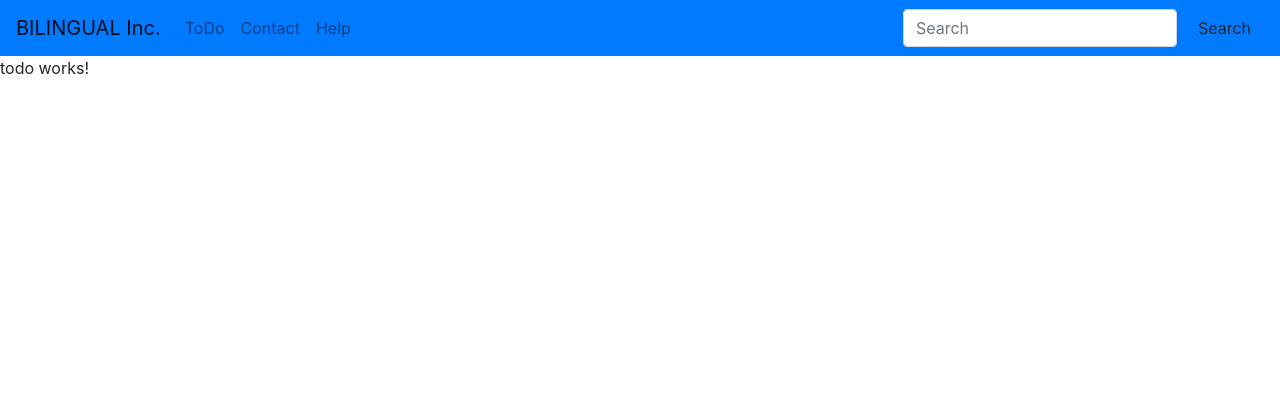
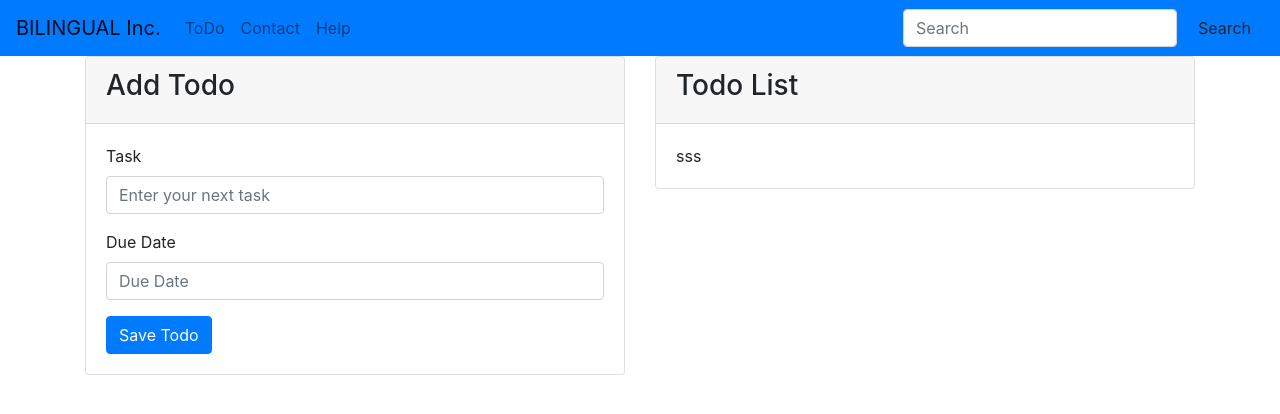
Before and after one commit to RonAlmog/angular-bilingual, an Angular app: page /todo in a window 1280 px wide. Shown: the top 414 px of the page. Built offline with nearby package versions, Linux system fonts and the light colour scheme.

Commit message:
basic add form

```diff
--- a/src/app/app.component.html
+++ b/src/app/app.component.html
@@ -1,3 +1,5 @@
 <app-topbar></app-topbar>
 
-<router-outlet></router-outlet>
+<div class="container">
+  <router-outlet></router-outlet>
+</div>
--- a/src/app/components/todo/todo.component.html
+++ b/src/app/components/todo/todo.component.html
@@ -1,3 +1,32 @@
-<p>
-  todo works!
-</p>
+<div class="row">
+  <div class="col-sm">
+    <div class="card">
+      <div class="card-header">
+          <h3>Add Todo</h3>
+      </div>
+      <div class="card-body">
+        <form>
+          <div class="form-group">
+            <label for="task">Task</label>
+            <input type="text" id="task" class="form-control" placeholder="Enter your next task">
+          </div>
+          <div class="form-group">
+            <label for="todoby">Due Date</label>
+            <input type="text" id="dueDate" class="form-control" placeholder="Due Date">
+          </div>
+          <button type="submit" class="btn btn-primary">Save Todo</button>
+        </form>
+      </div>
+    </div>
+  </div>
+  <div class="col-sm">
+      <div class="card">
+        <div class="card-header">
+          <h3>Todo List</h3>
+        </div>
+        <div class="card-body">
+sss
+        </div>
+      </div>
+  </div>
+</div>
--- a/src/app/shared/todo.ts
+++ b/src/app/shared/todo.ts
@@ -1,6 +1,6 @@
 export class Todo {
   id: number;
   task: string;
-  todoby: Date;
+  dueDate: Date;
   done: boolean;
 }
```
